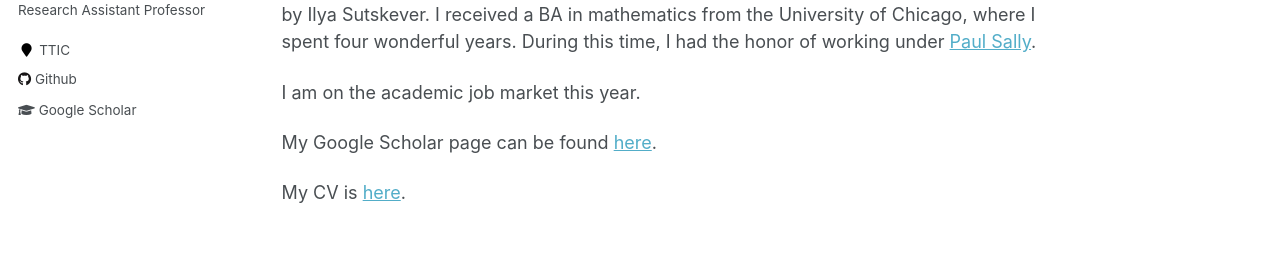
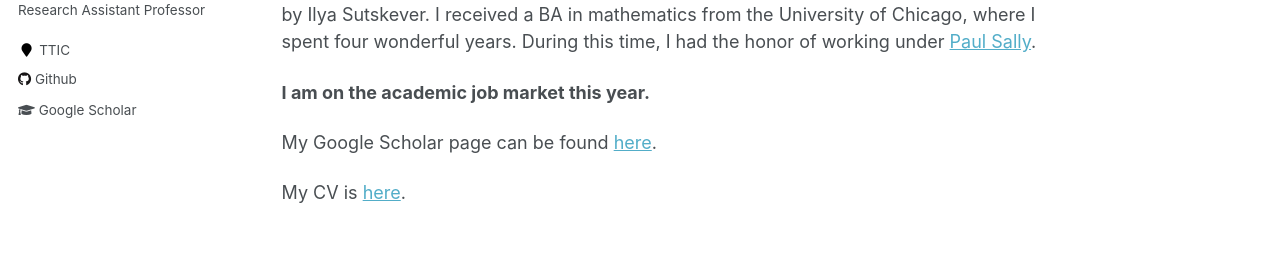
Before and after one commit to bstadie/bstadie.github.io, a Jekyll site: the page built from _pages/about.md, in a window 1280 px wide. Shown: the part 418-693 px from the top of the page. Built offline with Jekyll 4.4.1, drawn with Linux system fonts in a browser that asks for light colours.

```diff
--- a/_pages/about.md
+++ b/_pages/about.md
@@ -19,7 +19,7 @@ I received a BA in mathematics from the University of Chicago, where I spent fou
 During this time, I had the honor of working under
 [Paul Sally](https://en.wikipedia.org/wiki/Paul_Sally).
 
-I am on the academic job market this year.
+**I am on the academic job market this year.**
 
 My Google Scholar page can be found [here](https://scholar.google.ca/citations?user=lEV5F5kAAAAJ&hl=en&oi=ao).
 
```
